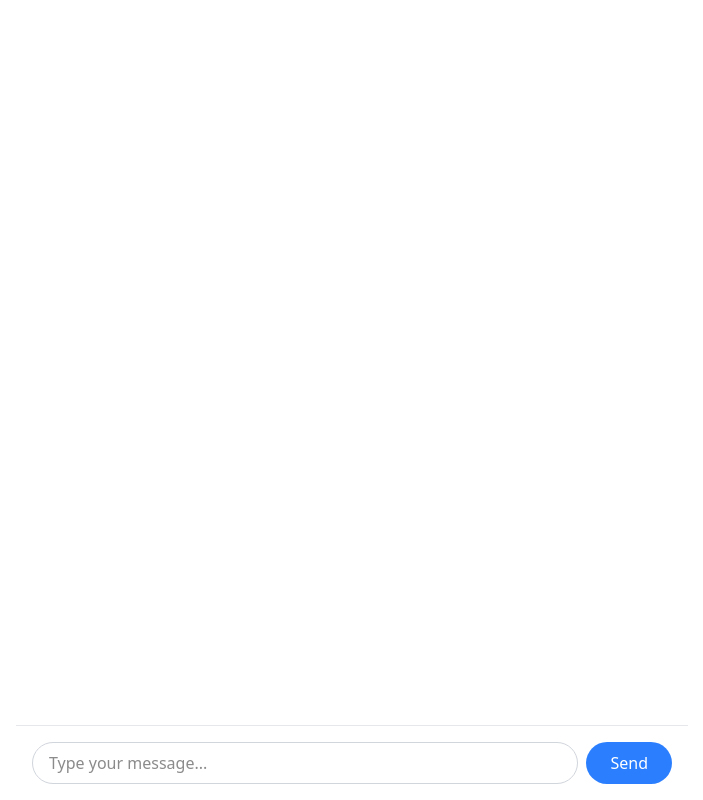
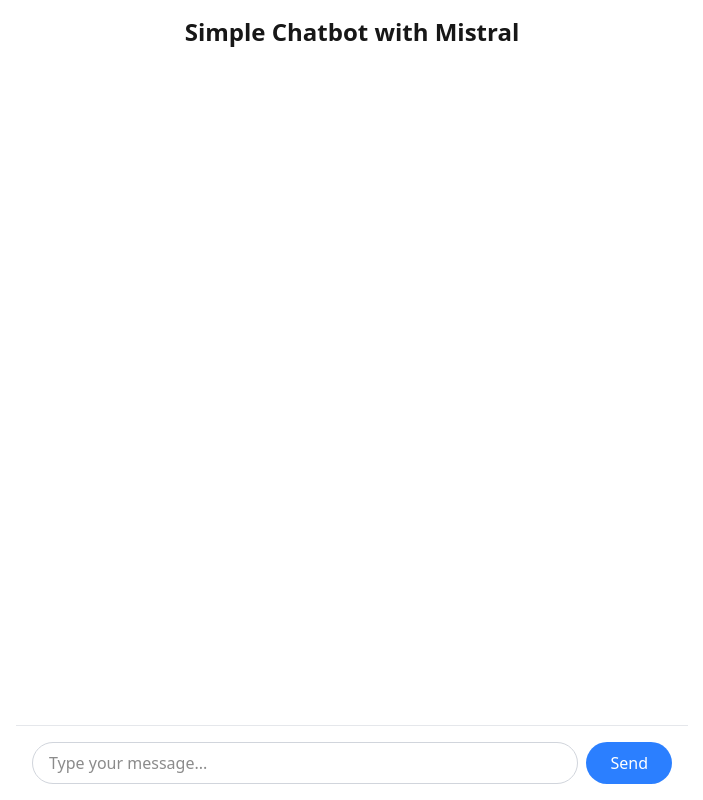
Before and after one commit to joshuanatanielnm/chat-bot, a Next.js app: page / in a window 1280 px wide. Shown: the whole page, without its empty margins (288-991 px from the left). Built offline with nearby package versions, Linux system fonts and the light colour scheme.

Commit message:
feat: add header

```diff
--- a/app/page.tsx
+++ b/app/page.tsx
@@ -6,6 +6,9 @@
   const { messages, input, handleInputChange, handleSubmit } = useChat();
   return (
     <div className="flex flex-col w-full max-w-2xl mx-auto h-screen bg-white dark:bg-zinc-900">
+      <h3 className="text-2xl font-bold text-center py-4">
+        Simple Chatbot with Mistral
+      </h3>
       <div className="flex-1 overflow-y-auto px-4 py-8 space-y-4">
         {messages.map((message) => (
           <div
```
